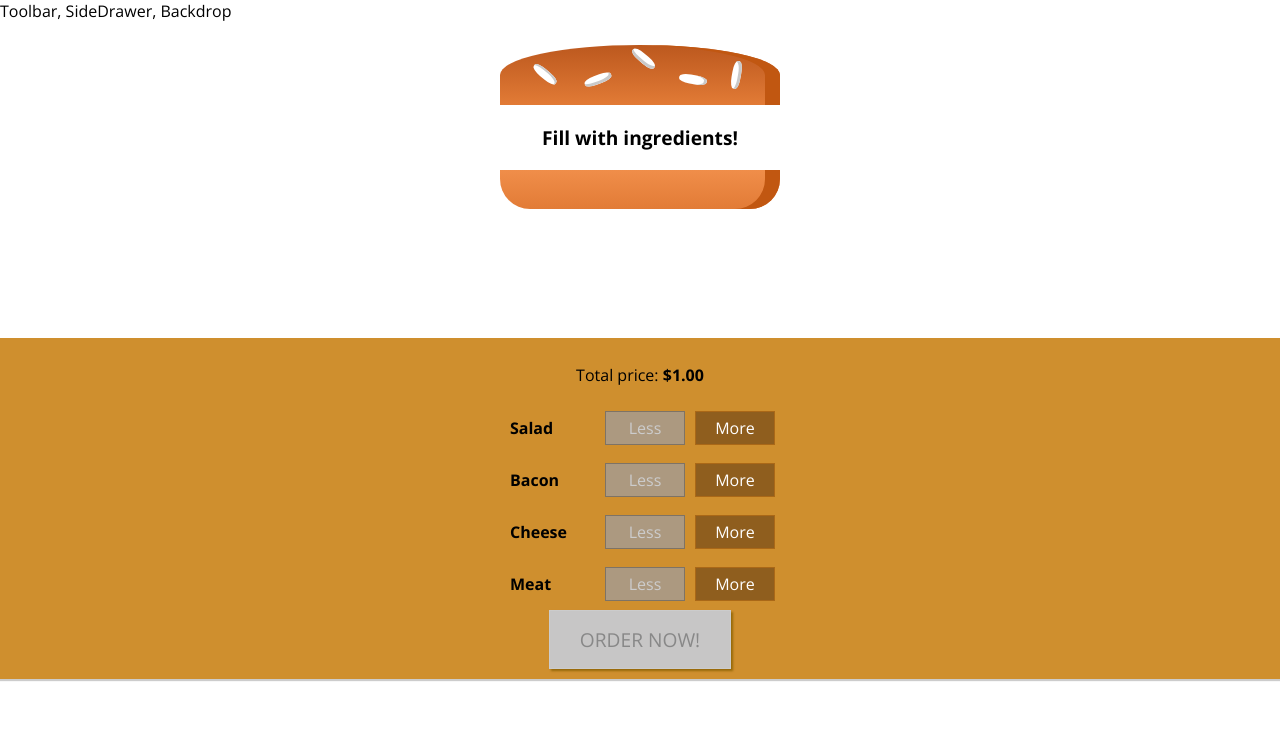
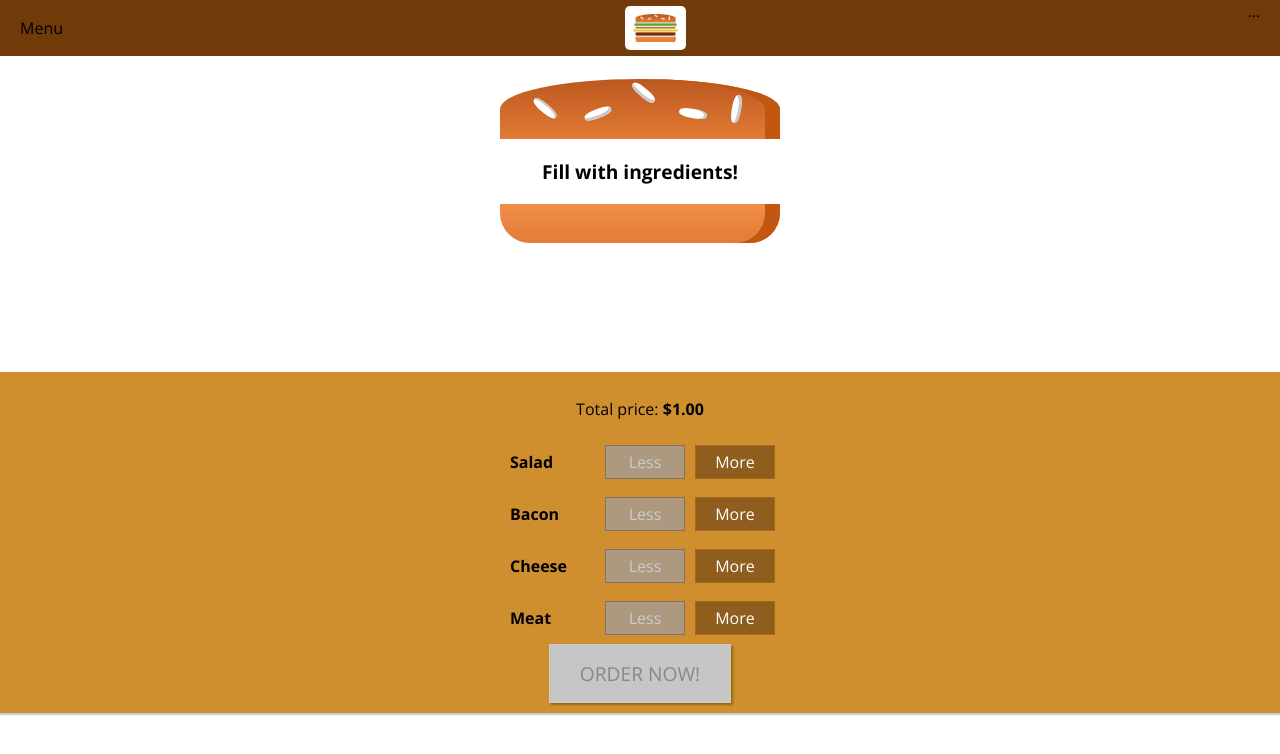
Before and after one commit to SaintUkrainian/burger-builder, a React (Create React App) app: page / in a window 1280 px wide. Shown: the top 754 px of the page. Built offline with nearby package versions, Linux system fonts and the light colour scheme.

Commit message:
logo's been added

```diff
--- a/src/components/Layout/Layout.js
+++ b/src/components/Layout/Layout.js
@@ -1,12 +1,13 @@
 import React from "react";
 
+import Toolbar from "../Navigation/Toolbar/Toolbar";
 import Aux from "../../hoc/Auxilary/Auxilary";
 import styles from "./Layout.module.css";
 
 const layout = (props) => {
     return (
         <Aux>
-            <div>Toolbar, SideDrawer, Backdrop</div>
+            <Toolbar />
             <main className={styles.Content}>{props.children}</main>
         </Aux>
     );
--- a/src/components/Layout/Layout.module.css
+++ b/src/components/Layout/Layout.module.css
@@ -1,3 +1,3 @@
 .Content {
-    margin-top: 16px;
+    margin-top: 72px;
 }
--- /dev/null
+++ b/src/components/Logo/Logo.js
@@ -0,0 +1,14 @@
+import React from "react";
+
+import burgerLogo from "../../assets/images/burger-logo.png";
+import styles from "./Logo.module.css"
+
+const logo = () => {
+    return (
+        <div className={styles.Logo}>
+            <img src={burgerLogo} alt="burger-logo"/>
+        </div>
+    );
+}
+
+export default logo;
--- /dev/null
+++ b/src/components/Logo/Logo.module.css
@@ -0,0 +1,11 @@
+.Logo {
+    background-color: white;
+    padding: 8px;
+    height: 80%;
+    box-sizing: border-box;
+    border-radius: 5px;
+}
+
+.Logo img {
+    height: 100%;
+}
--- /dev/null
+++ b/src/components/Navigation/Toolbar/Toolbar.js
@@ -0,0 +1,19 @@
+import React from "react";
+
+import styles from "./Toolbar.module.css";
+import Logo from "../../Logo/Logo";
+
+const toolbar = (props) => {
+    return (
+        <header className={styles.Toolbar}>
+            <div>Menu</div>
+            <Logo />
+            <nav>
+                ...
+            </nav>
+        </header>
+    );
+}
+
+
+export default toolbar;
--- /dev/null
+++ b/src/components/Navigation/Toolbar/Toolbar.module.css
@@ -0,0 +1,18 @@
+.Toolbar {
+    height: 56px;
+    width: 100%;
+    position: fixed;
+    top: 0;
+    left: 0;
+    background-color: #703b09;
+    display: flex;
+    justify-content: space-between;
+    align-items: center;
+    padding: 0 20px;
+    box-sizing: border-box;
+    z-index: 90;
+}
+
+.Toolbar nav {
+    height: 100%;
+}
```
Also changed, not shown: src/assets/images/burger-logo.png (added).
